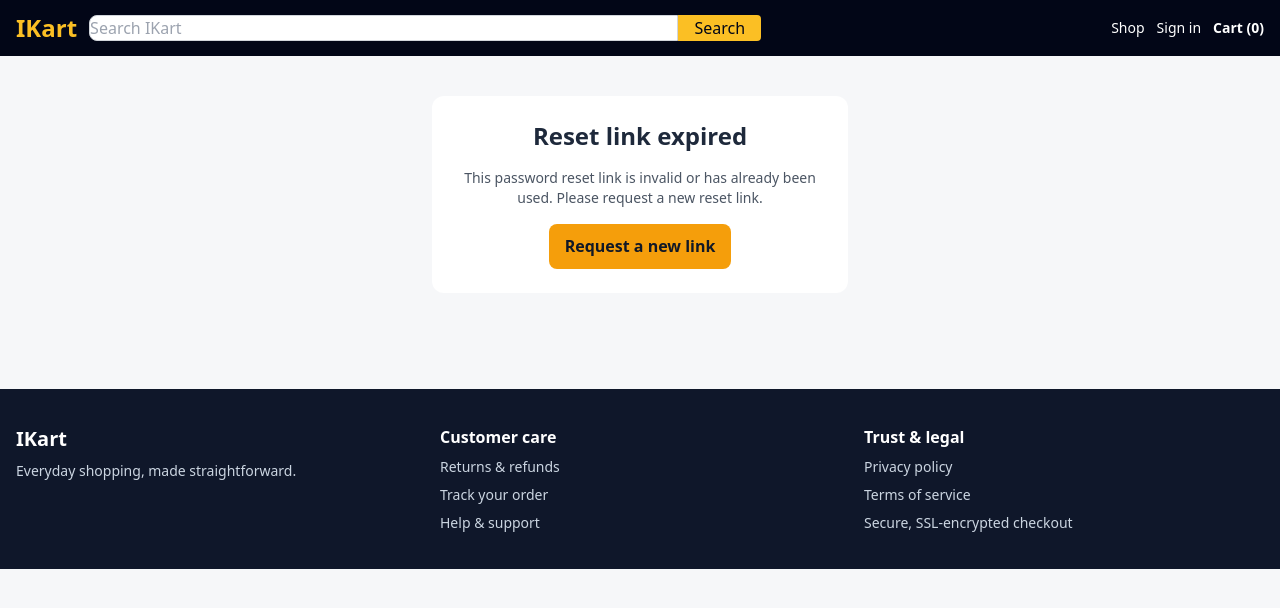
After one commit to Navee090603/ikart, a Django app: page /password-reset/1/1/ in a window 1280 px wide. The commit adds this page. Shown: the top 608 px of the page. Run offline with Django 5.2, Linux system fonts and the light colour scheme; some libraries are stand-ins or nearby versions.

Commit message:
Fix password reset flow

```diff
--- /dev/null
+++ b/storefront/templates/storefront/password_reset_confirm.html
@@ -0,0 +1,90 @@
+{% extends 'storefront/base.html' %}
+
+{% block title %}Set new password | IKart{% endblock %}
+
+{% block content %}
+<div class="max-w-md mx-auto px-4 py-10">
+    <div class="bg-white rounded-xl p-6 space-y-5">
+
+        {% if validlink %}
+
+        <div>
+            <h1 class="text-2xl font-bold">
+                Set a new password
+            </h1>
+
+            <p class="text-sm text-gray-600 mt-2">
+                Choose a strong new password for your IKart account.
+            </p>
+        </div>
+
+        <form method="post" class="space-y-4">
+            {% csrf_token %}
+
+            {% if form.non_field_errors %}
+            <div class="text-sm text-red-600">
+                {{ form.non_field_errors }}
+            </div>
+            {% endif %}
+
+            <div>
+                <label for="{{ form.new_password1.id_for_label }}" class="block text-sm font-medium mb-1">
+                    New password
+                </label>
+
+                {{ form.new_password1 }}
+
+                {% if form.new_password1.help_text %}
+                <div class="text-xs text-gray-500 mt-2">
+                    {{ form.new_password1.help_text|safe }}
+                </div>
+                {% endif %}
+
+                {% if form.new_password1.errors %}
+                <div class="text-sm text-red-600 mt-1">
+                    {{ form.new_password1.errors }}
+                </div>
+                {% endif %}
+            </div>
+
+            <div>
+                <label for="{{ form.new_password2.id_for_label }}" class="block text-sm font-medium mb-1">
+                    Confirm new password
+                </label>
+
+                {{ form.new_password2 }}
+
+                {% if form.new_password2.errors %}
+                <div class="text-sm text-red-600 mt-1">
+                    {{ form.new_password2.errors }}
+                </div>
+                {% endif %}
+            </div>
+
+            <button type="submit" class="btn btn-primary w-full">
+                Change password
+            </button>
+        </form>
+
+        {% else %}
+
+        <div class="text-center space-y-4">
+            <h1 class="text-2xl font-bold">
+                Reset link expired
+            </h1>
+
+            <p class="text-sm text-gray-600">
+                This password reset link is invalid or has already been used.
+                Please request a new reset link.
+            </p>
+
+            <a href="{% url 'storefront:password_reset' %}" class="btn btn-primary inline-block">
+                Request a new link
+            </a>
+        </div>
+
+        {% endif %}
+
+    </div>
+</div>
+{% endblock %}
--- /dev/null
+++ b/storefront/templates/storefront/password_reset_subject.txt
@@ -0,0 +1 @@
+Reset your IKart password
--- a/storefront/urls.py
+++ b/storefront/urls.py
@@ -1,4 +1,7 @@
+from django.urls import reverse_lazy
+from django.contrib.auth import views as auth_views
 from django.urls import path
+
 from . import views
 
 app_name = "storefront"
@@ -42,5 +45,40 @@ urlpatterns = [
     path("support/<int:ticket_id>/", views.support_ticket, name="support_ticket"),
     path("notification-preferences/", views.notification_preferences, name="notification_preferences"),
     path("dashboard/analytics/", views.analytics_dashboard, name="analytics_dashboard"),
+        path(
+        "password-reset/",
+        views.IKartPasswordResetView.as_view(
+            template_name="storefront/password_reset.html",
+            email_template_name="storefront/password_reset_email.txt",
+            subject_template_name="storefront/password_reset_subject.txt",
+            success_url=reverse_lazy("storefront:password_reset_done"),
+        ),
+        name="password_reset",
+    ),
+
+    path(
+        "password-reset/done/",
+        auth_views.PasswordResetDoneView.as_view(
+            template_name="storefront/password_reset_done.html",
+        ),
+        name="password_reset_done",
+    ),
+
+    path(
+        "password-reset/<uidb64>/<token>/",
+        auth_views.PasswordResetConfirmView.as_view(
+            template_name="storefront/password_reset_confirm.html",
+            success_url=reverse_lazy("storefront:password_reset_complete"),
+        ),
+        name="password_reset_confirm",
+    ),
+
+    path(
+        "password-reset/complete/",
+        auth_views.PasswordResetCompleteView.as_view(
+            template_name="storefront/password_reset_complete.html",
+        ),
+        name="password_reset_complete",
+    ),
     path("<slug:page>/", views.trust_page, name="trust_page"),
 ]
```
Also changed, not shown: ikart/settings.py (+14 -1 lines), storefront/templates/registration/login.html (+32 -1 lines), storefront/templates/storefront/password_reset.html (added, +51 -0 lines), storefront/templates/storefront/password_reset_complete.html (added, +22 -0 lines), storefront/templates/storefront/password_reset_done.html (added, +26 -0 lines), storefront/templates/storefront/password_reset_email.txt (added, +12 -0 lines), storefront/views.py (+18 -1 lines).
